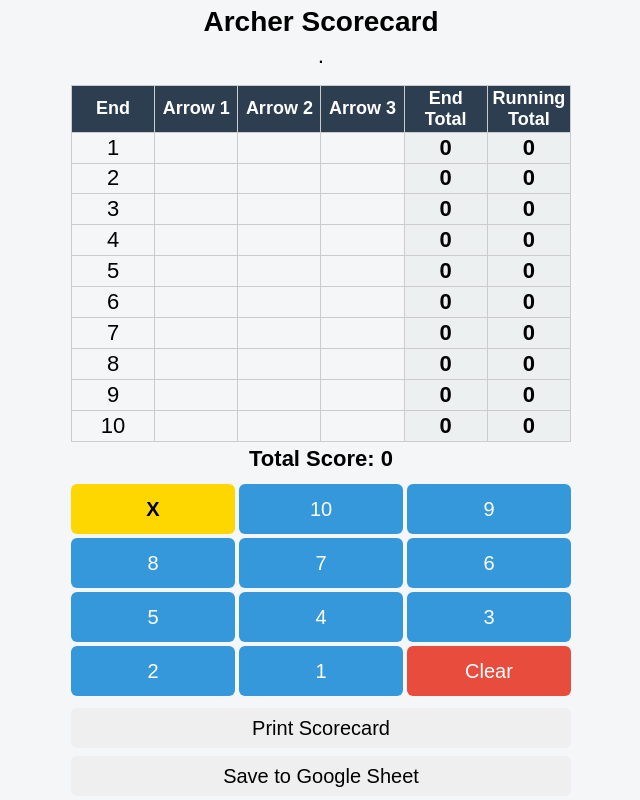
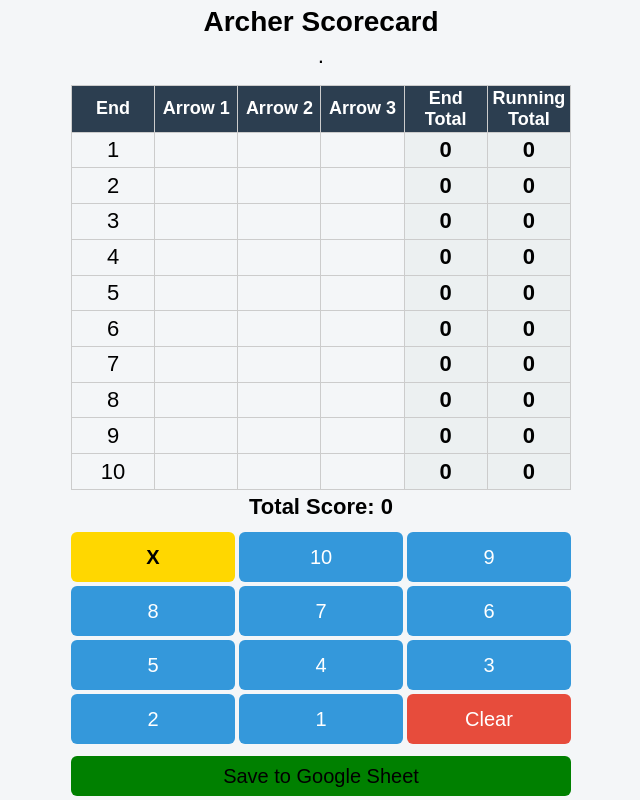
Before and after one commit to ghoppa/FatShaftsScoreCard, a plain HTML site: page scorecard.html in a window 1280 px wide. Shown: the whole page, without its empty margins (319-959 px from the left). Drawn offline with Linux system fonts and the light colour scheme.

Commit message:
Add files via upload

```diff
--- a/scorecard.html
+++ b/scorecard.html
@@ -110,6 +110,7 @@ button {
 
 .print {
   width: 100%;
+  background: green;
   font-size: clamp(12px, 4vmin, 20px);
   height: 40px;
   margin: 4px 0;
@@ -161,10 +162,7 @@ button {
     <button class="score" onclick="addScore(1)">1</button>
     <button class="clear" onclick="clearEnd()">Clear</button>
   </div>
-
-  <button class="print" onclick="window.print()">Print Scorecard</button>
 <button class="print" onclick="saveToSheet()">Save to Google Sheet</button>
-
 </div>
 <div id="savingPopup"
      style="
```
